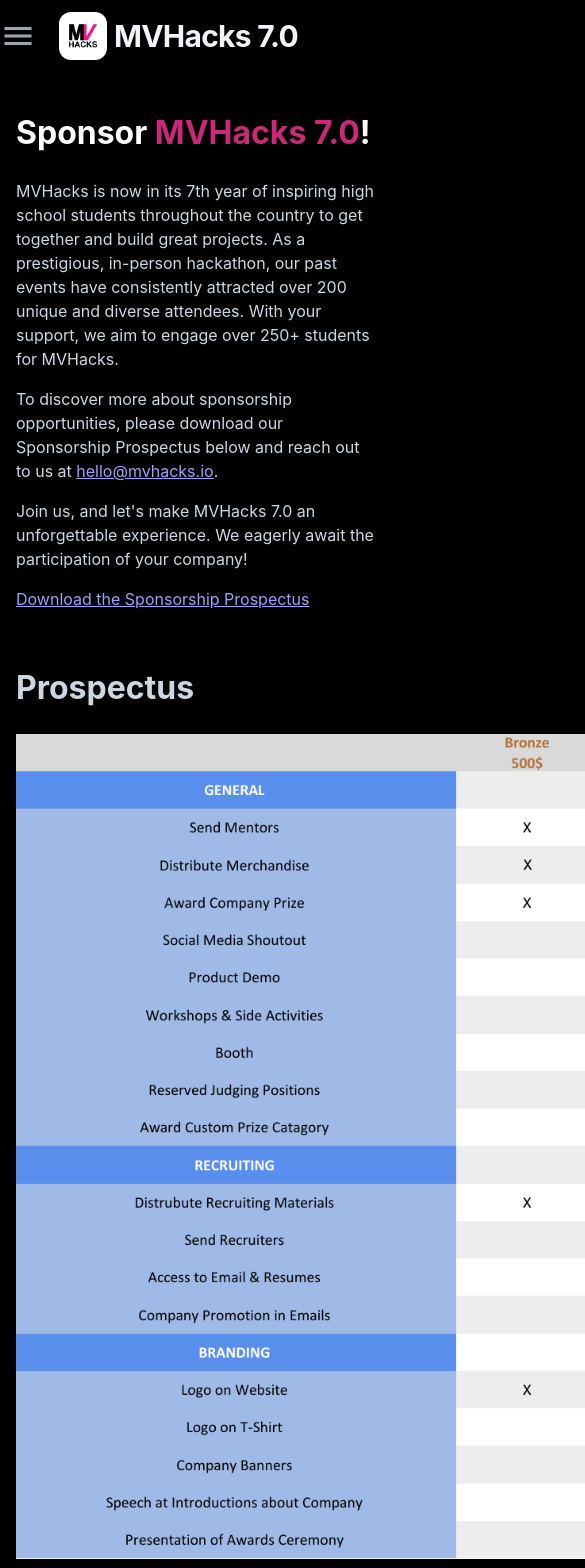
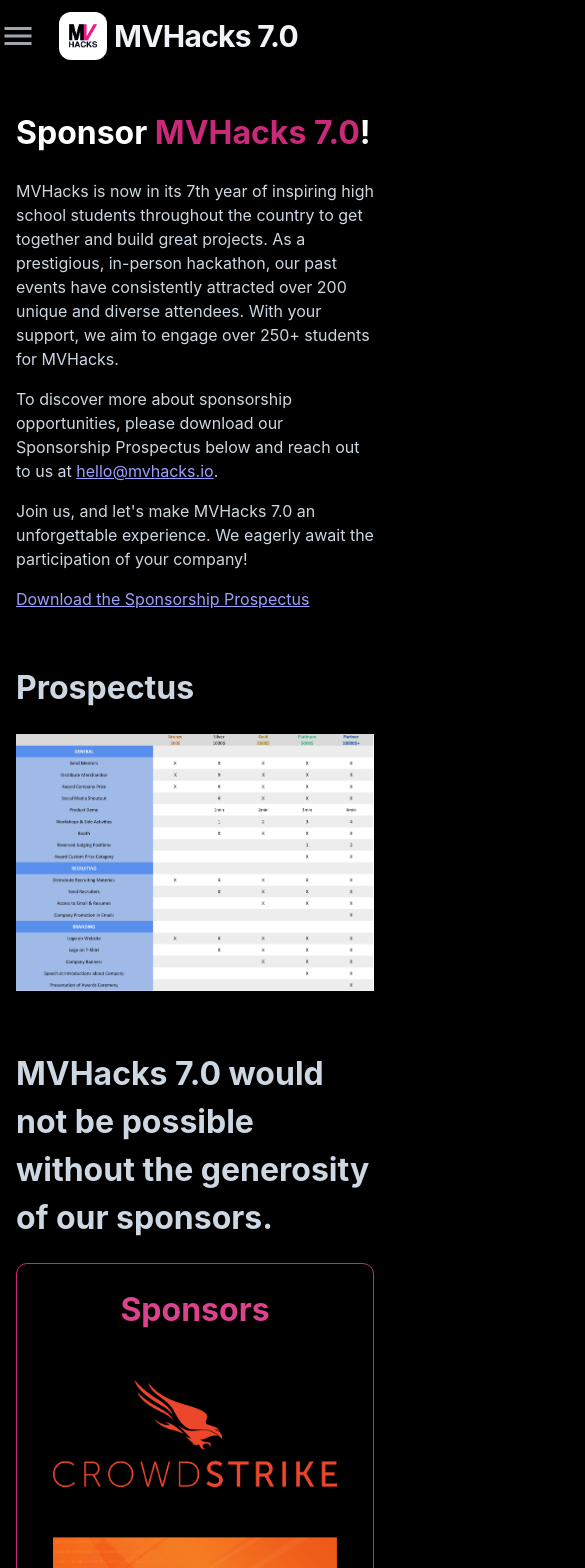
Before and after one commit to kitkatmia/website-7.0, a React (Create React App) app: page /sponsorship in a window 390 px wide. Shown: the top 1568 px of the page, 585 px wide, since content can reach past the window. Built offline with nearby package versions, Linux system fonts and the light colour scheme.

Commit message:
sponsors mobile image scaling

```diff
--- a/src/pages/Sponsorship.tsx
+++ b/src/pages/Sponsorship.tsx
@@ -26,7 +26,7 @@
       <Section>
         <h1>Prospectus</h1>
         <div>
-          <img src={"/images/Prospectus.png"} width={1150} alt="MVHacks prospectus for sponsorships. Download the full version below" />
+          <img src={"/images/Prospectus.png"} style={{  maxWidth: '1150px',width: "100%", height: "auto"}} alt="MVHacks prospectus for sponsorships. Download the full version below" />
         </div>
       </Section>
       <Section>
```
